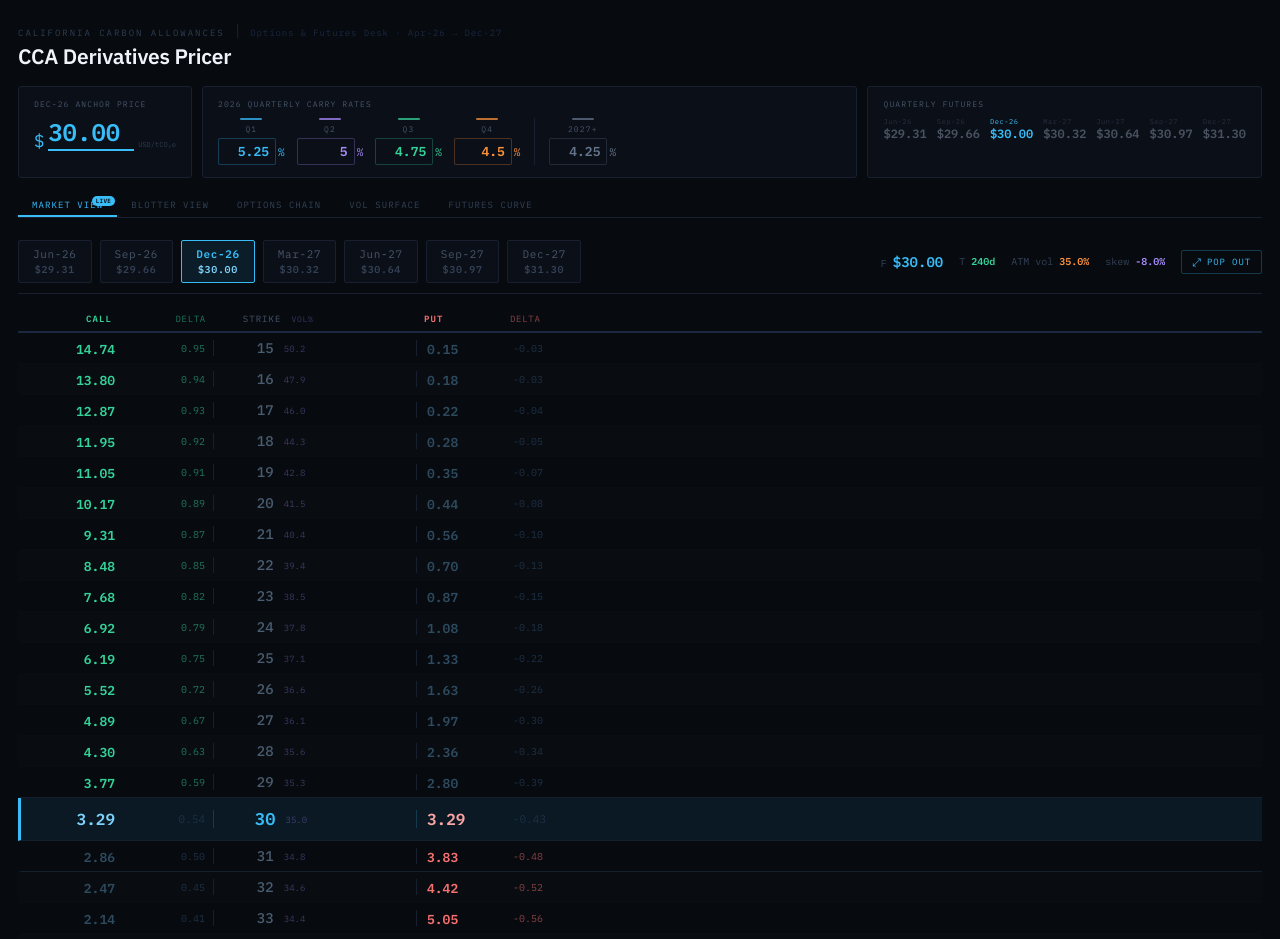
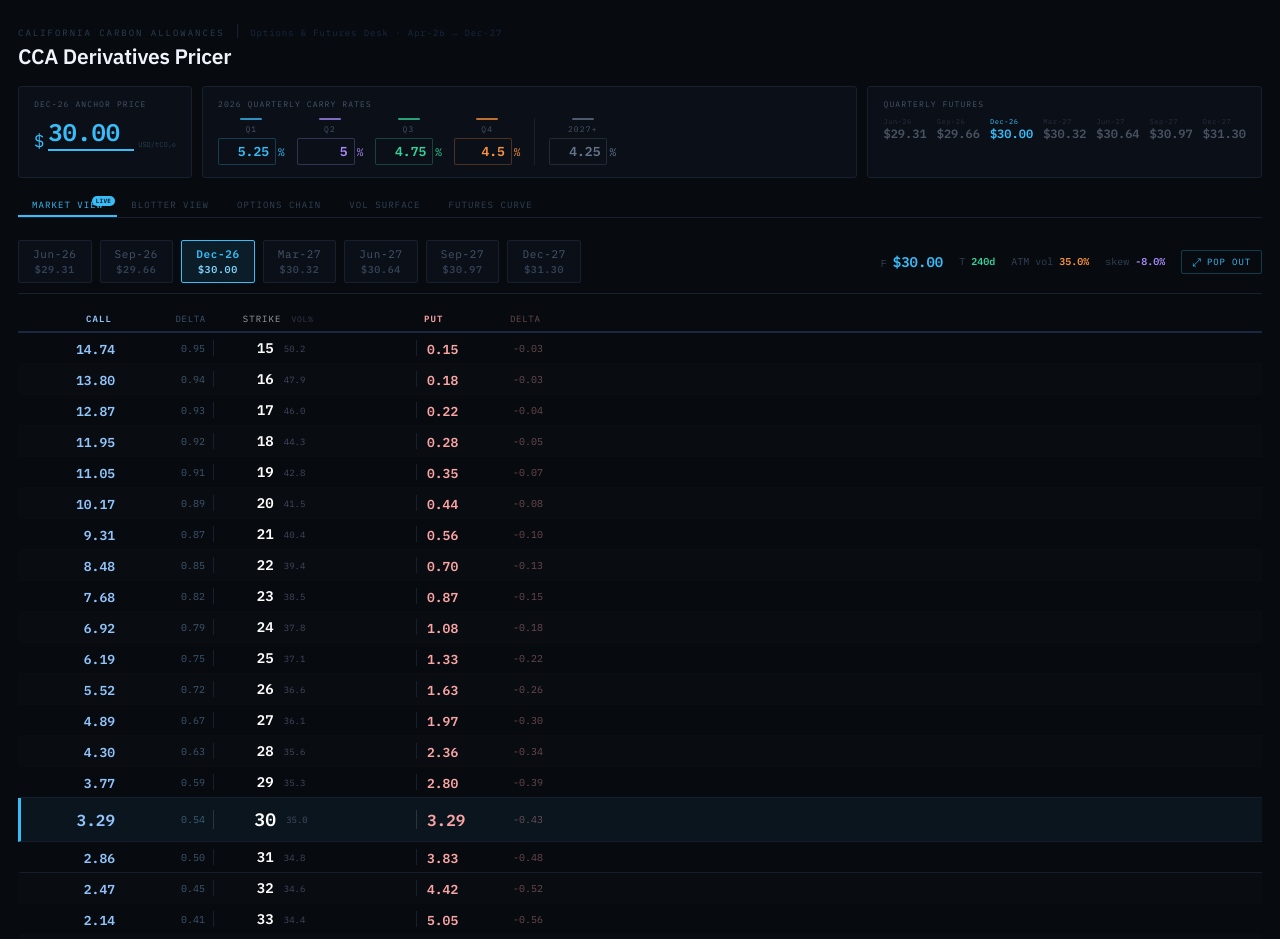
Before and after one commit to erich1fredericks/cca-desk, a React (Create React App) app: page / in a window 1280 px wide. Shown: the top 939 px of the page. Built offline with nearby package versions, Linux system fonts and the light colour scheme.

Commit message:
Update App.jsx

```diff
--- a/src/App.jsx
+++ b/src/App.jsx
@@ -727,22 +727,21 @@
             gridTemplateColumns:"100px 90px 3px 140px 3px 90px 100px",
             padding:"7px 10px",
           }}>
-            <span style={{fontSize:9,color:"#34d399",letterSpacing:"0.12em",textTransform:"uppercase",textAlign:"right",paddingRight:8,fontWeight:700}}>CALL</span>
-            <span style={{fontSize:8,color:"#34d39988",textTransform:"uppercase",textAlign:"right",paddingRight:6}}>Delta</span>
+            <span style={{fontSize:9,color:"#93c5fd",letterSpacing:"0.12em",textTransform:"uppercase",textAlign:"right",paddingRight:8,fontWeight:700}}>CALL</span>
+            <span style={{fontSize:8,color:"#93c5fd66",textTransform:"uppercase",textAlign:"right",paddingRight:6}}>Delta</span>
             <span/>
             <div style={{display:"flex",justifyContent:"center",alignItems:"center",gap:10}}>
-              <span style={{fontSize:9,color:"#475569",letterSpacing:"0.12em",textTransform:"uppercase"}}>Strike</span>
-              <span style={{fontSize:8,color:"#a78bfa44",letterSpacing:"0.08em",textTransform:"uppercase"}}>Vol%</span>
+              <span style={{fontSize:9,color:"#ffffff99",letterSpacing:"0.12em",textTransform:"uppercase"}}>Strike</span>
+              <span style={{fontSize:8,color:"#c4b5fd44",letterSpacing:"0.08em",textTransform:"uppercase"}}>Vol%</span>
             </div>
             <span/>
-            <span style={{fontSize:8,color:"#f8717188",textTransform:"uppercase",textAlign:"left",paddingLeft:6}}>Delta</span>
-            <span style={{fontSize:9,color:"#f87171",letterSpacing:"0.12em",textTransform:"uppercase",textAlign:"left",paddingLeft:8,fontWeight:700}}>PUT</span>
+            <span style={{fontSize:8,color:"#fca5a566",textTransform:"uppercase",textAlign:"left",paddingLeft:6}}>Delta</span>
+            <span style={{fontSize:9,color:"#fca5a5",letterSpacing:"0.12em",textTransform:"uppercase",textAlign:"left",paddingLeft:8,fontWeight:700}}>PUT</span>
           </div>
 
           {rows.map((row,idx)=>{
             const isATM  = Math.abs(row.K-F)<0.5;
             const isNear = Math.abs(row.K-F)<2;
-            const cItm   = row.K<F, pItm=row.K>F;
             return (
               <div key={row.K} style={{
                 display:"grid",
@@ -750,51 +749,51 @@
                 padding:isATM?"11px 10px":"5px 10px",
                 borderBottom:"1px solid",
                 borderBottomColor:isNear?"#141e2c":"#0b0e14",
-                background:isATM?"rgba(56,189,248,0.08)":idx%2===0?"transparent":"rgba(255,255,255,0.007)",
+                background:isATM?"rgba(56,189,248,0.06)":idx%2===0?"transparent":"rgba(255,255,255,0.007)",
                 borderLeft:isATM?"3px solid #38bdf8":"3px solid transparent",
                 alignItems:"center",
                 transition:"background 0.1s",
               }}>
-                {/* Call price */}
+                {/* Call price — light blue */}
                 <div style={{textAlign:"right",paddingRight:8}}>
                   <span style={{
-                    fontSize:isATM?17:14,fontWeight:isATM?700:600,
-                    color:row.call<0.005?"#1a2535":cItm?"#34d399":isATM?"#7dd3fc":"#2d4a5e",
+                    fontSize:isATM?17:14,fontWeight:600,
+                    color:row.call<0.005?"#1a2535":"#93c5fd",
                     fontVariantNumeric:"tabular-nums"
                   }}>
                     {row.call<0.005?"—":row.call.toFixed(2)}
                   </span>
                 </div>
                 {/* Call delta */}
-                <span style={{fontSize:isATM?12:11,color:cItm?"#34d39988":"#1e3045",textAlign:"right",paddingRight:10,fontVariantNumeric:"tabular-nums"}}>
+                <span style={{fontSize:isATM?11:10,color:"#93c5fd66",textAlign:"right",paddingRight:10,fontVariantNumeric:"tabular-nums"}}>
                   {row.cDelta.toFixed(2)}
                 </span>
                 {/* Left divider */}
-                <div style={{width:1,background:isATM?"#38bdf833":"#182030",alignSelf:"stretch",margin:"2px 0"}}/>
-                {/* Strike + vol CENTRE */}
+                <div style={{width:1,background:isATM?"#ffffff22":"#182030",alignSelf:"stretch",margin:"2px 0"}}/>
+                {/* Strike — bold white */}
                 <div style={{display:"flex",justifyContent:"center",alignItems:"center",gap:12}}>
                   <span style={{
-                    fontSize:isATM?18:15,fontWeight:isATM?800:500,
-                    color:isATM?"#38bdf8":"#4a5d70",
+                    fontSize:isATM?19:15,fontWeight:700,
+                    color:"#ffffff",
                     fontVariantNumeric:"tabular-nums"
                   }}>
                     {row.K}
                   </span>
-                  <span style={{fontSize:9,color:"#a78bfa55",fontVariantNumeric:"tabular-nums"}}>
+                  <span style={{fontSize:9,color:"#c4b5fd55",fontVariantNumeric:"tabular-nums"}}>
                     {(row.s*100).toFixed(1)}
                   </span>
                 </div>
                 {/* Right divider */}
-                <div style={{width:1,background:isATM?"#38bdf833":"#182030",alignSelf:"stretch",margin:"2px 0"}}/>
+                <div style={{width:1,background:isATM?"#ffffff22":"#182030",alignSelf:"stretch",margin:"2px 0"}}/>
                 {/* Put delta */}
-                <span style={{fontSize:isATM?12:11,color:pItm?"#f8717188":"#1e3045",textAlign:"left",paddingLeft:8,fontVariantNumeric:"tabular-nums"}}>
+                <span style={{fontSize:isATM?11:10,color:"#fca5a566",textAlign:"left",paddingLeft:8,fontVariantNumeric:"tabular-nums"}}>
                   {row.pDelta.toFixed(2)}
                 </span>
-                {/* Put price */}
+                {/* Put price — light red */}
                 <div style={{textAlign:"left",paddingLeft:8}}>
                   <span style={{
-                    fontSize:isATM?17:14,fontWeight:isATM?700:600,
-                    color:row.put<0.005?"#1a2535":pItm?"#f87171":isATM?"#fca5a5":"#2d4a5e",
+                    fontSize:isATM?17:14,fontWeight:600,
+                    color:row.put<0.005?"#1a2535":"#fca5a5",
                     fontVariantNumeric:"tabular-nums"
                   }}>
                     {row.put<0.005?"—":row.put.toFixed(2)}
@@ -1115,24 +1114,22 @@
                 gridTemplateColumns:"90px 90px 3px 130px 70px 3px 90px 90px",
                 padding:"7px 12px",
               }}>
-                <span style={{fontSize:9,color:"#34d399",letterSpacing:"0.12em",textTransform:"uppercase",textAlign:"right",paddingRight:8,fontWeight:700}}>CALL</span>
-                <span style={{fontSize:9,color:"#34d39988",letterSpacing:"0.08em",textTransform:"uppercase",textAlign:"right",paddingRight:4}}>Delta</span>
+                <span style={{fontSize:9,color:"#93c5fd",letterSpacing:"0.12em",textTransform:"uppercase",textAlign:"right",paddingRight:8,fontWeight:700}}>CALL</span>
+                <span style={{fontSize:9,color:"#93c5fd66",letterSpacing:"0.08em",textTransform:"uppercase",textAlign:"right",paddingRight:4}}>Delta</span>
                 <span/>
                 <div style={{display:"flex",justifyContent:"center",alignItems:"center",gap:10}}>
-                  <span style={{fontSize:9,color:"#475569",letterSpacing:"0.12em",textTransform:"uppercase"}}>Strike</span>
-                  <span style={{fontSize:8,color:"#a78bfa55",letterSpacing:"0.08em",textTransform:"uppercase"}}>Vol%</span>
+                  <span style={{fontSize:9,color:"#ffffff99",letterSpacing:"0.12em",textTransform:"uppercase"}}>Strike</span>
+                  <span style={{fontSize:8,color:"#c4b5fd44",letterSpacing:"0.08em",textTransform:"uppercase"}}>Vol%</span>
                 </div>
                 <span/>
                 <span/>
-                <span style={{fontSize:9,color:"#f87171",letterSpacing:"0.12em",textTransform:"uppercase",textAlign:"left",paddingLeft:8,fontWeight:700}}>PUT</span>
-                <span style={{fontSize:9,color:"#f8717188",letterSpacing:"0.08em",textTransform:"uppercase",textAlign:"left",paddingLeft:4}}>Delta</span>
+                <span style={{fontSize:9,color:"#fca5a5",letterSpacing:"0.12em",textTransform:"uppercase",textAlign:"left",paddingLeft:8,fontWeight:700}}>PUT</span>
+                <span style={{fontSize:9,color:"#fca5a566",letterSpacing:"0.08em",textTransform:"uppercase",textAlign:"left",paddingLeft:4}}>Delta</span>
               </div>
 
               {rows.map((row,idx)=>{
                 const isATM   = Math.abs(row.K-F)<0.5;
                 const isNear  = Math.abs(row.K-F)<2;
-                const callItm = row.K<F;
-                const putItm  = row.K>F;
                 return (
                   <div key={row.K} style={{
                     display:"grid",
@@ -1140,56 +1137,56 @@
                     padding:isATM?"10px 12px":"5px 12px",
                     borderBottom:"1px solid",
                     borderBottomColor:isNear?"#141e2c":"#0b0d10",
-                    background:isATM?"rgba(56,189,248,0.08)":idx%2===0?"transparent":"rgba(255,255,255,0.007)",
+                    background:isATM?"rgba(56,189,248,0.06)":idx%2===0?"transparent":"rgba(255,255,255,0.007)",
                     borderLeft:isATM?"3px solid #38bdf8":"3px solid transparent",
                     alignItems:"center",
                     transition:"background 0.1s",
                   }}>
-                    {/* Call price */}
+                    {/* Call price — light blue */}
                     <div style={{textAlign:"right",paddingRight:8}}>
                       <span style={{
-                        fontSize:isATM?16:13,fontWeight:isATM?700:600,
-                        color:row.call<0.005?"#1a2535":callItm?"#34d399":isATM?"#7dd3fc":"#2d4a5e",
+                        fontSize:isATM?16:13,fontWeight:600,
+                        color:row.call<0.005?"#1a2535":"#93c5fd",
                         fontVariantNumeric:"tabular-nums"
                       }}>
                         {row.call<0.005?"—":row.call.toFixed(2)}
                       </span>
                     </div>
                     {/* Call delta */}
-                    <span style={{fontSize:isATM?11:10,color:callItm?"#34d39988":"#1e3045",textAlign:"right",paddingRight:8,fontVariantNumeric:"tabular-nums"}}>
+                    <span style={{fontSize:10,color:"#93c5fd66",textAlign:"right",paddingRight:8,fontVariantNumeric:"tabular-nums"}}>
                       {row.cDelta.toFixed(2)}
                     </span>
                     {/* Left divider */}
-                    <div style={{width:1,background:isATM?"#38bdf833":"#182030",alignSelf:"stretch",margin:"2px 0"}}/>
-                    {/* Strike + vol CENTRE */}
+                    <div style={{width:1,background:isATM?"#ffffff22":"#182030",alignSelf:"stretch",margin:"2px 0"}}/>
+                    {/* Strike CENTRE — bold white */}
                     <div style={{display:"flex",justifyContent:"center",alignItems:"center",gap:10}}>
                       <span style={{
-                        fontSize:isATM?17:14,fontWeight:isATM?800:500,
-                        color:isATM?"#38bdf8":"#4a5d70",
+                        fontSize:isATM?18:14,fontWeight:700,
+                        color:"#ffffff",
                         fontVariantNumeric:"tabular-nums",letterSpacing:"0.01em"
                       }}>
                         {row.K}
                       </span>
-                      <span style={{fontSize:9,color:"#a78bfa55",fontVariantNumeric:"tabular-nums"}}>
+                      <span style={{fontSize:9,color:"#c4b5fd55",fontVariantNumeric:"tabular-nums"}}>
                         {(row.s*100).toFixed(1)}
                       </span>
                     </div>
                     {/* spacer col */}
                     <span/>
                     {/* Right divider */}
-                    <div style={{width:1,background:isATM?"#38bdf833":"#182030",alignSelf:"stretch",margin:"2px 0"}}/>
-                    {/* Put price */}
+                    <div style={{width:1,background:isATM?"#ffffff22":"#182030",alignSelf:"stretch",margin:"2px 0"}}/>
+                    {/* Put price — light red */}
                     <div style={{textAlign:"left",paddingLeft:8}}>
                       <span style={{
-                        fontSize:isATM?16:13,fontWeight:isATM?700:600,
-                        color:row.put<0.005?"#1a2535":putItm?"#f87171":isATM?"#fca5a5":"#2d4a5e",
+                        fontSize:isATM?16:13,fontWeight:600,
+                        color:row.put<0.005?"#1a2535":"#fca5a5",
                         fontVariantNumeric:"tabular-nums"
                       }}>
                         {row.put<0.005?"—":row.put.toFixed(2)}
                       </span>
                     </div>
                     {/* Put delta */}
-                    <span style={{fontSize:isATM?11:10,color:putItm?"#f8717188":"#1e3045",textAlign:"left",paddingLeft:4,fontVariantNumeric:"tabular-nums"}}>
+                    <span style={{fontSize:10,color:"#fca5a566",textAlign:"left",paddingLeft:4,fontVariantNumeric:"tabular-nums"}}>
                       {row.pDelta.toFixed(2)}
                     </span>
                   </div>
@@ -1392,15 +1389,15 @@
                 <span style={{color:"#38bdf844"}}>Strike</span>
                 <span style={{color:"#a78bfa88",textAlign:"center"}}>σ(K) / Adj</span>
                 {/* CALLS */}
-                <span style={{color:"#34d39988",textAlign:"right"}}>Call $</span>
-                <span style={{color:"#34d39966",textAlign:"right"}}>Δ</span>
+                <span style={{color:"#93c5fd",textAlign:"right",fontWeight:700}}>Call $</span>
+                <span style={{color:"#93c5fd66",textAlign:"right"}}>Δ</span>
                 {greeksMode&&<><span style={{color:"#34d39966",textAlign:"right"}}>Γ</span><span style={{color:"#34d39966",textAlign:"right"}}>Θ/d</span><span style={{color:"#34d39966",textAlign:"right"}}>Vega</span></>}
                 {!greeksMode&&<span style={{color:"#34d39966",textAlign:"right"}}>Vega</span>}
                 {/* divider */}
                 <span/>
                 {/* PUTS */}
-                <span style={{color:"#f8718488",textAlign:"right"}}>Put $</span>
-                <span style={{color:"#f8718466",textAlign:"right"}}>Δ</span>
+                <span style={{color:"#fca5a5",textAlign:"right",fontWeight:700}}>Put $</span>
+                <span style={{color:"#fca5a566",textAlign:"right"}}>Δ</span>
                 {greeksMode&&<><span style={{color:"#f8718466",textAlign:"right"}}>Γ</span><span style={{color:"#f8718466",textAlign:"right"}}>Θ/d</span><span style={{color:"#f8718466",textAlign:"right"}}>Vega</span></>}
                 {!greeksMode&&<span style={{color:"#f8718466",textAlign:"right"}}>Vega</span>}
               </div>
@@ -1425,7 +1422,7 @@
                     background:isATM?"rgba(56,189,248,0.08)":isNear?"rgba(56,189,248,0.02)":"transparent",
                     borderLeft:isATM?"2px solid #38bdf8":"2px solid transparent",
                   }}>
-                    <span style={{fontSize:12,fontWeight:isATM?700:500,color:isATM?"#38bdf8":"#7a8fa6",fontVariantNumeric:"tabular-nums"}}>
+                    <span style={{fontSize:13,fontWeight:700,color:"#ffffff",fontVariantNumeric:"tabular-nums"}}>
                       {row.K}{isATM&&<span style={{fontSize:7,marginLeft:2,color:"#38bdf8"}}>●</span>}
                     </span>
 
@@ -1443,13 +1440,13 @@
                     {/* Call price */}
                     <div style={{position:"relative",textAlign:"right"}}>
                       <div style={{position:"absolute",right:0,top:"50%",transform:"translateY(-50%)",height:3,width:`${cBar}%`,background:"#34d39918",borderRadius:1}}/>
-                      <span style={{fontSize:12,fontWeight:600,color:row.call<0.005?"#1e2d3d":cColor,position:"relative",fontVariantNumeric:"tabular-nums"}}>
+                      <span style={{fontSize:12,fontWeight:600,color:row.call<0.005?"#1e2d3d":"#93c5fd",position:"relative",fontVariantNumeric:"tabular-nums"}}>
                         {row.call<0.005?"<0.01":row.call.toFixed(3)}
                       </span>
                     </div>
-                    <span style={{fontSize:10,color:"#34d39988",textAlign:"right",fontVariantNumeric:"tabular-nums"}}>{row.cDelta.toFixed(3)}</span>
-                    {greeksMode&&<><span style={{fontSize:9,color:"#34d39966",textAlign:"right",fontVariantNumeric:"tabular-nums"}}>{row.gamma.toFixed(4)}</span>
-                      <span style={{fontSize:9,color:"#34d39966",textAlign:"right",fontVariantNumeric:"tabular-nums"}}>{row.cTheta.toFixed(3)}</span></>}
+                    <span style={{fontSize:10,color:"#93c5fd77",textAlign:"right",fontVariantNumeric:"tabular-nums"}}>{row.cDelta.toFixed(3)}</span>
+                    {greeksMode&&<><span style={{fontSize:9,color:"#93c5fd55",textAlign:"right",fontVariantNumeric:"tabular-nums"}}>{row.gamma.toFixed(4)}</span>
+                      <span style={{fontSize:9,color:"#93c5fd55",textAlign:"right",fontVariantNumeric:"tabular-nums"}}>{row.cTheta.toFixed(3)}</span></>}
                     <span style={{fontSize:9,color:"#a78bfa66",textAlign:"right",fontVariantNumeric:"tabular-nums"}}>{row.vega.toFixed(3)}</span>
 
                     {/* Divider */}
@@ -1458,13 +1455,13 @@
                     {/* Put price */}
                     <div style={{position:"relative",textAlign:"right"}}>
                       <div style={{position:"absolute",right:0,top:"50%",transform:"translateY(-50%)",height:3,width:`${pBar}%`,background:"#f8718418",borderRadius:1}}/>
-                      <span style={{fontSize:12,fontWeight:600,color:row.put<0.005?"#1e2d3d":pColor,position:"relative",fontVariantNumeric:"tabular-nums"}}>
+                      <span style={{fontSize:12,fontWeight:600,color:row.put<0.005?"#1e2d3d":"#fca5a5",position:"relative",fontVariantNumeric:"tabular-nums"}}>
                         {row.put<0.005?"<0.01":row.put.toFixed(3)}
                       </span>
                     </div>
-                    <span style={{fontSize:10,color:"#f8718488",textAlign:"right",fontVariantNumeric:"tabular-nums"}}>{row.pDelta.toFixed(3)}</span>
-                    {greeksMode&&<><span style={{fontSize:9,color:"#f8718466",textAlign:"right",fontVariantNumeric:"tabular-nums"}}>{row.gamma.toFixed(4)}</span>
-                      <span style={{fontSize:9,color:"#f8718466",textAlign:"right",fontVariantNumeric:"tabular-nums"}}>{row.pTheta.toFixed(3)}</span></>}
+                    <span style={{fontSize:10,color:"#fca5a577",textAlign:"right",fontVariantNumeric:"tabular-nums"}}>{row.pDelta.toFixed(3)}</span>
+                    {greeksMode&&<><span style={{fontSize:9,color:"#fca5a555",textAlign:"right",fontVariantNumeric:"tabular-nums"}}>{row.gamma.toFixed(4)}</span>
+                      <span style={{fontSize:9,color:"#fca5a555",textAlign:"right",fontVariantNumeric:"tabular-nums"}}>{row.pTheta.toFixed(3)}</span></>}
                     <span style={{fontSize:9,color:"#a78bfa66",textAlign:"right",fontVariantNumeric:"tabular-nums"}}>{row.vega.toFixed(3)}</span>
                   </div>
                 );
```
